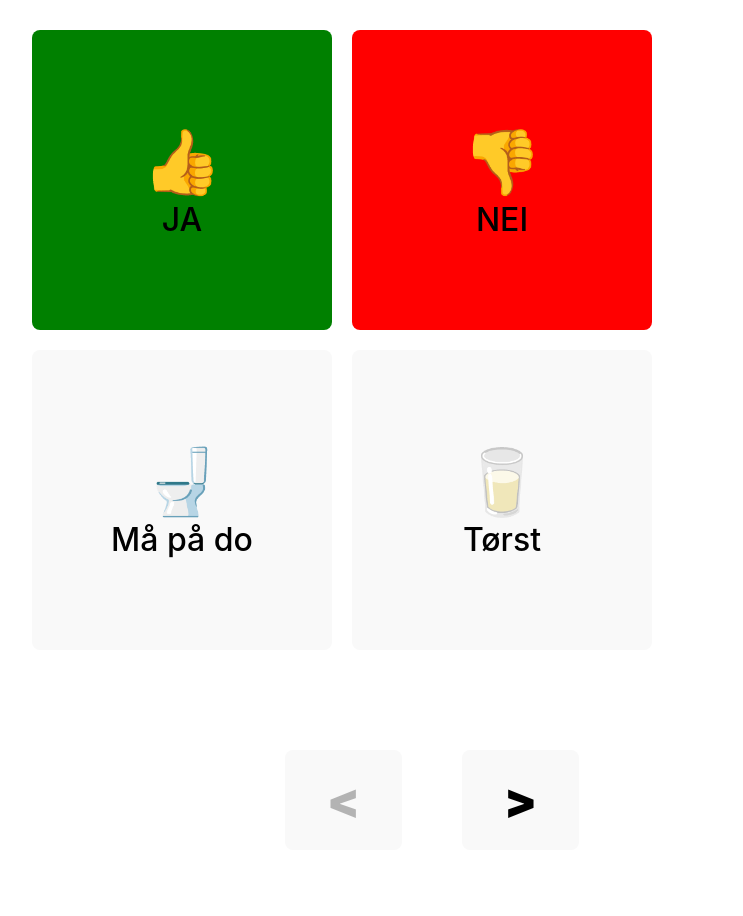
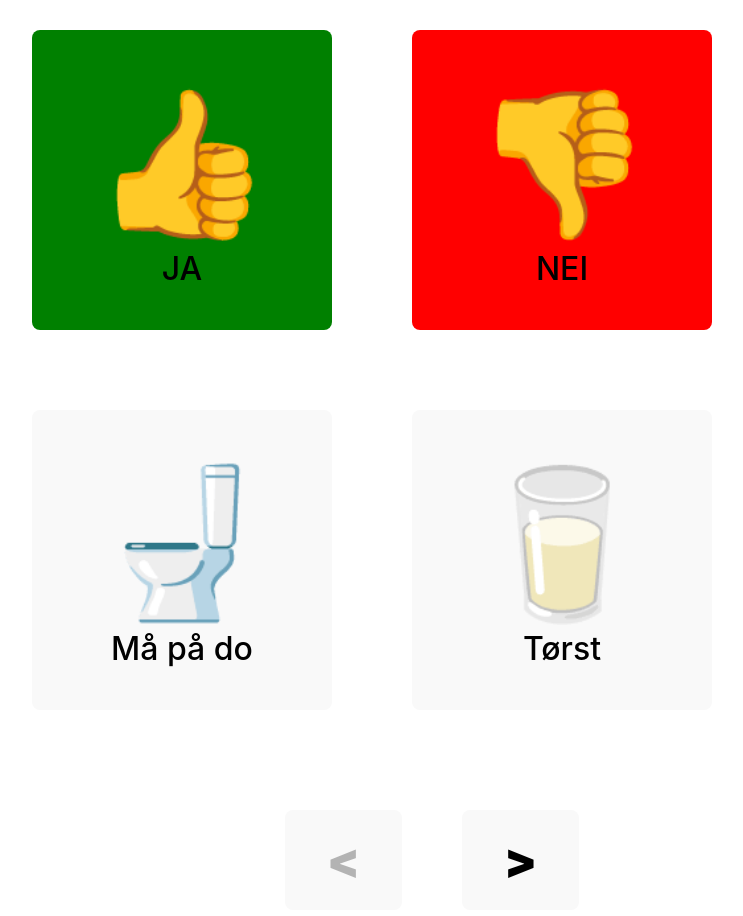
Before and after one commit to zweistein83/speechboard, a React (Vite) app: page / in a window 1280 px wide. Shown: the top 916 px of the page, without its empty margins (238-981 px from the left). Before the commit the page ends 880 px from the top, so only its background shows below. Built offline with nearby package versions, Linux system fonts and the light colour scheme.

Commit message:
font size

```diff
--- a/src/App.jsx
+++ b/src/App.jsx
@@ -17,7 +17,7 @@ const Container = styled.div`
 `
 const ButtonContainer = styled.div`
   display: flex;
-  gap: 20px;
+  gap: 80px;
   width: 800px;
   overflow-x: hidden;
   flex-wrap: wrap;
@@ -29,6 +29,7 @@ const Paginator = styled.div`
   gap: 60px;
   width: 100vw;
   justify-content: center;
+  place-items: center;
   margin-top: 100px;
 
 `;
--- a/src/components/soundButton/SoundButton.jsx
+++ b/src/components/soundButton/SoundButton.jsx
@@ -9,7 +9,7 @@ const Container = styled.button`
 `
 
 const Emoji = styled.div`
-    font-size: 4rem;
+    font-size: 9rem;
 `
 const Label = styled.div`
     font-size:2rem;
```
